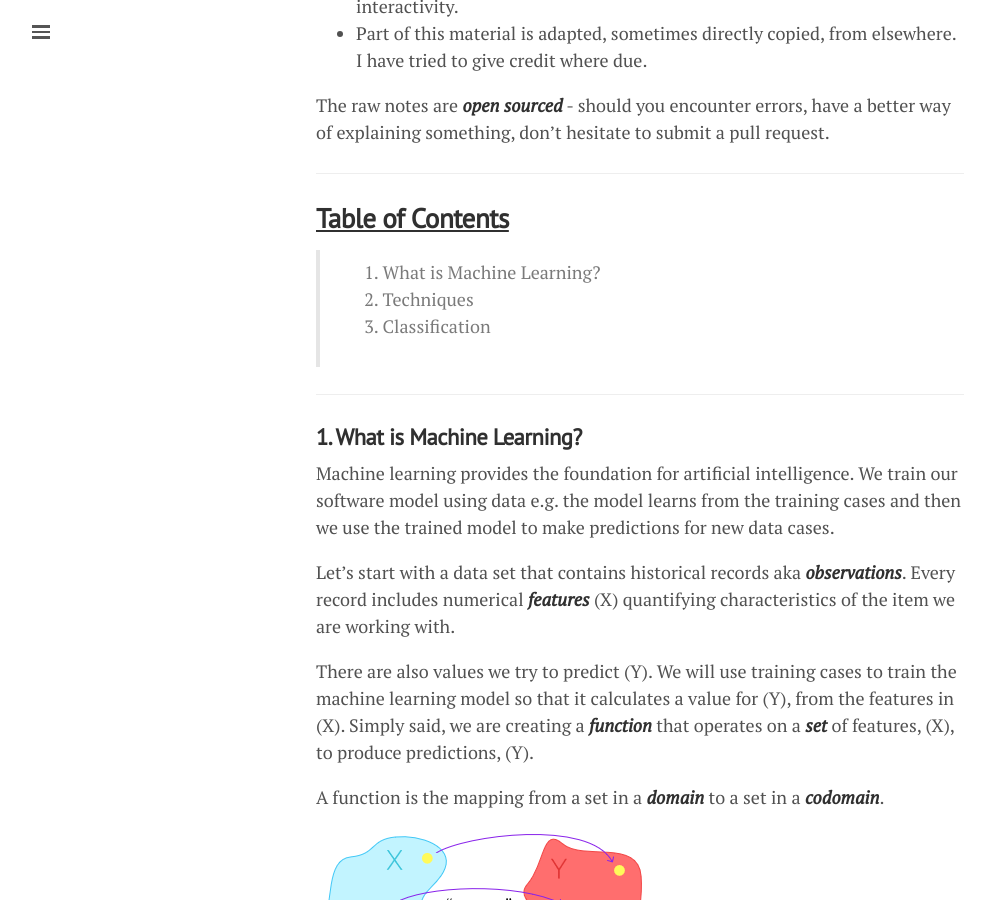
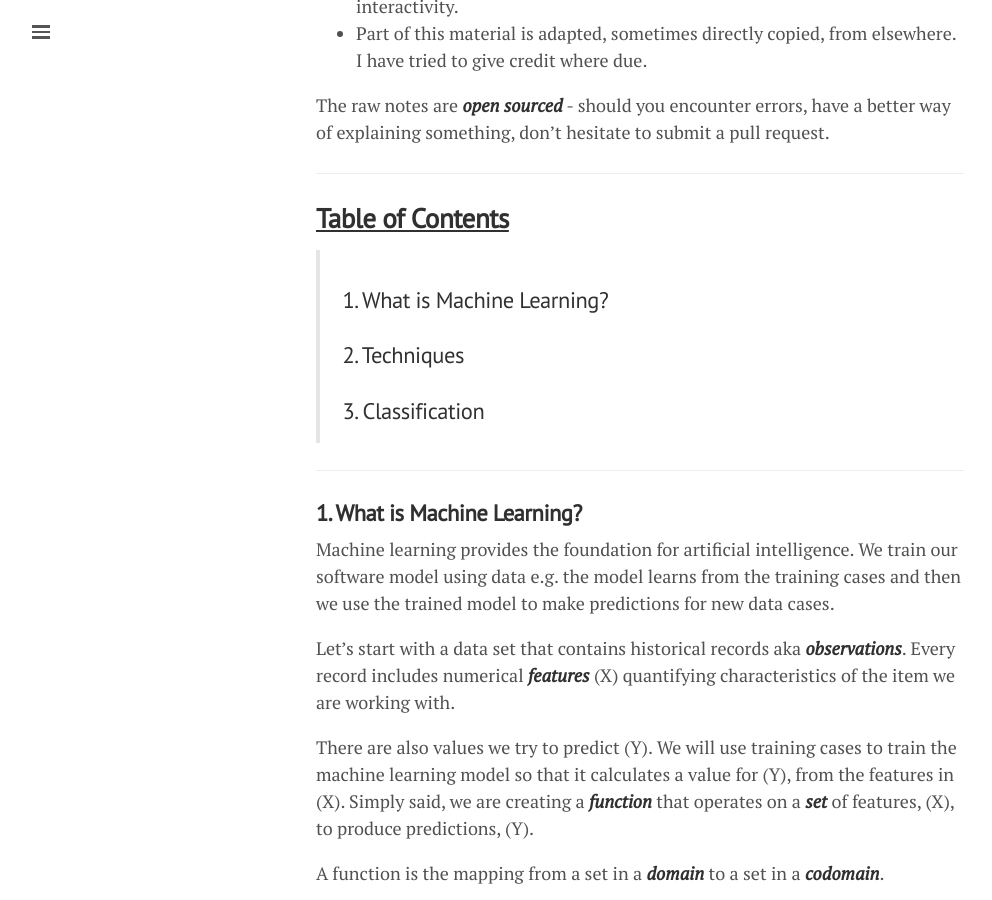
Before and after one commit to lgeurts/lgeurts.github.io, a Jekyll site: the page built from _posts/2018-06-29-artificial-intelligence-basics.md, in a window 1280 px wide and 900 px high, scrolled down 495 px. Shown: the whole window, without its empty margins (0-992 px from the left). Built offline with Jekyll 4.4.1, drawn with Linux system fonts in a browser that asks for light colours; nearby versions of some CDN libraries.

Commit message:
Update 2018-06-29-artificial-intelligence-basics.md

```diff
--- a/_posts/2018-06-29-artificial-intelligence-basics.md
+++ b/_posts/2018-06-29-artificial-intelligence-basics.md
@@ -23,9 +23,9 @@ The raw notes are ***open sourced*** - should you encounter errors, have a bette
 
 ## **<u>Table of Contents</u>**
 
-> 1. What is Machine Learning?
-> 2. Techniques
-> 3. Classification
+> ### 1. What is Machine Learning?
+> ### 2. Techniques
+> ### 3. Classification
 
 ------------------------------------------------------------------------------
 
```
